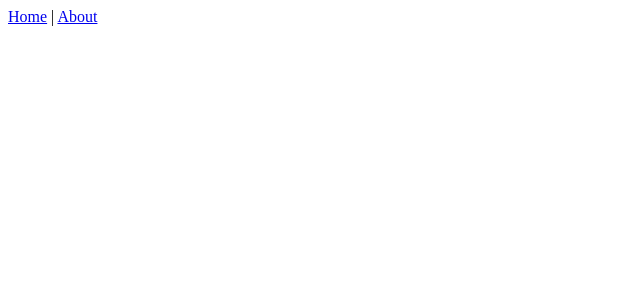
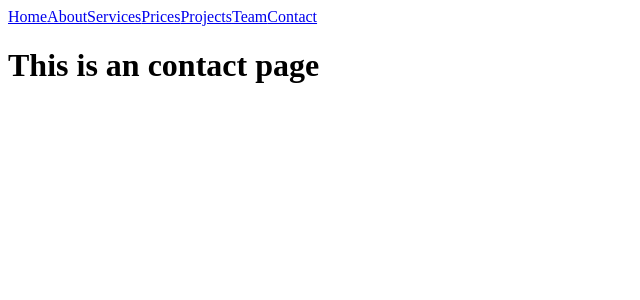
Before and after one commit to ecpieritz/interno-design, a Vue app: page /contact in a window 1280 px wide. Before the commit this address had no page. Shown: the top 300 px of the page, without its empty margins (0-640 px from the left). Built offline with nearby package versions, Linux system fonts and the light colour scheme.

Commit message:
Added base views

```diff
--- a/src/App.vue
+++ b/src/App.vue
@@ -1,7 +1,12 @@
 <template>
   <nav>
-    <router-link to="/">Home</router-link> |
+    <router-link to="/">Home</router-link>
     <router-link to="/about">About</router-link>
+    <router-link to="/services">Services</router-link>
+    <router-link to="/prices">Prices</router-link>
+    <router-link to="/projects">Projects</router-link>
+    <router-link to="/team">Team</router-link>
+    <router-link to="/contact">Contact</router-link>
   </nav>
   <router-view/>
 </template>
--- a/src/router/index.js
+++ b/src/router/index.js
@@ -1,5 +1,11 @@
 import { createRouter, createWebHistory } from 'vue-router'
 import HomeView from '../views/HomeView.vue'
+import AboutView from '../views/AboutView.vue'
+import ServicesView from '../views/ServicesView.vue'
+import PricesView from '../views/PricesView.vue'
+import ProjectsView from '../views/ProjectsView.vue'
+import TeamView from '../views/TeamView.vue'
+import ContactView from '../views/ContactView.vue'
 
 const routes = [
   {
@@ -10,7 +16,32 @@ const routes = [
   {
     path: '/about',
     name: 'about',
-    component: () => import('../views/AboutView.vue')
+    component: AboutView
+  },
+  {
+    path: '/services',
+    name: 'services',
+    component: ServicesView
+  },
+  {
+    path: '/prices',
+    name: 'prices',
+    component: PricesView
+  },
+  {
+    path: '/projects',
+    name: 'projects',
+    component: ProjectsView
+  },
+  {
+    path: '/team',
+    name: 'team',
+    component: TeamView
+  },
+  {
+    path: '/contact',
+    name: 'contact',
+    component: ContactView
   }
 ]
 
--- /dev/null
+++ b/src/views/ContactView.vue
@@ -0,0 +1,5 @@
+<template>
+  <div class="id-contact">
+    <h1>This is an contact page</h1>
+  </div>
+</template>
--- /dev/null
+++ b/src/views/PricesView.vue
@@ -0,0 +1,5 @@
+<template>
+  <div class="id-prices">
+    <h1>This is an prices page</h1>
+  </div>
+</template>
--- /dev/null
+++ b/src/views/ProjectsView.vue
@@ -0,0 +1,5 @@
+<template>
+  <div class="id-projects">
+    <h1>This is an projects page</h1>
+  </div>
+</template>
--- /dev/null
+++ b/src/views/ServicesView.vue
@@ -0,0 +1,5 @@
+<template>
+  <div class="id-services">
+    <h1>This is an services page</h1>
+  </div>
+</template>
--- /dev/null
+++ b/src/views/TeamView.vue
@@ -0,0 +1,5 @@
+<template>
+  <div class="id-team">
+    <h1>This is an team page</h1>
+  </div>
+</template>
```
